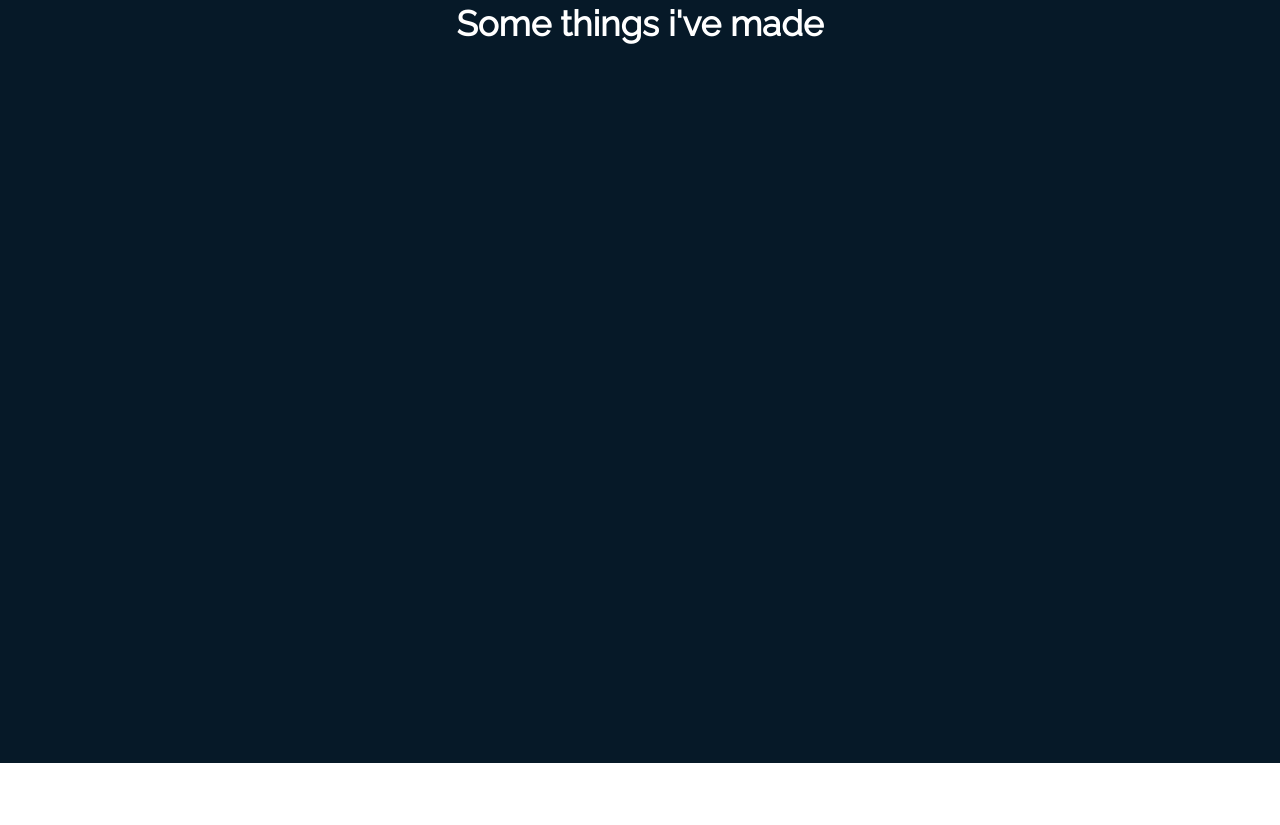
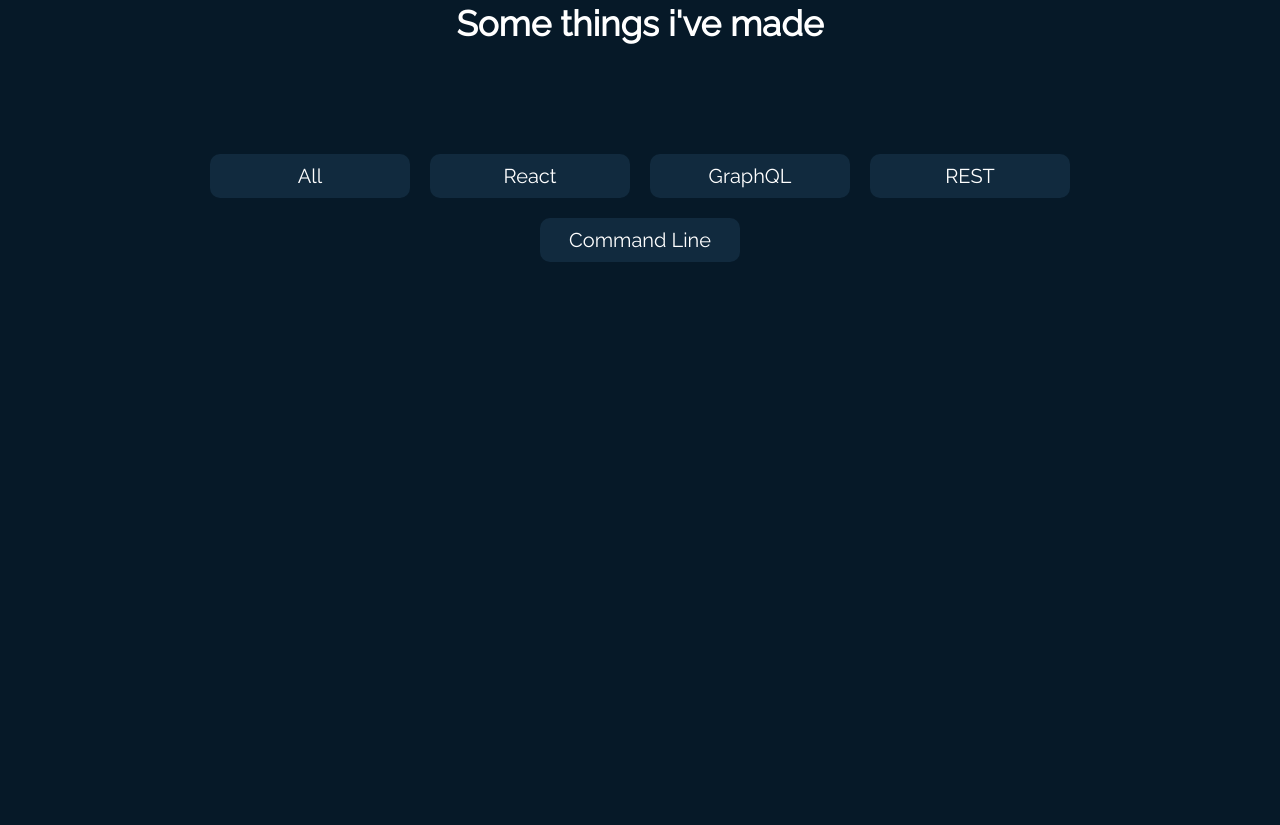
Before and after one commit to olalnoho/portfoliov2, a website: page public/index.html in a window 1280 px wide. Shown: the part 1667-2492 px from the top of the page. Before the commit the page ends 2430 px from the top, so only its background shows below. Drawn offline with Linux system fonts and the light colour scheme.

Commit message:
project section

```diff
--- a/public/css/_components.scss
+++ b/public/css/_components.scss
@@ -13,6 +13,17 @@
       background-color: $btn-primary-hover;
     }
   }
+
+  &--secondary {
+    color: white;
+    background-color: #2a2a5c;
+  }
+
+  &--thirdary {
+    color: white;
+    background-color: #223f55;
+  }
+
   &:hover {
     transform: translateY(-0.3rem);
   }
@@ -29,3 +40,8 @@
     box-shadow: 5px 6px 9px -2px rgba(0, 0, 0, 1);
   }
 }
+
+.button-group {
+  display: flex;
+  justify-content: space-around;
+}
--- a/public/css/_sections.scss
+++ b/public/css/_sections.scss
@@ -74,6 +74,40 @@
 .skills {
   background: $dark-bg;
   color: white;
+  h2 {
+    margin-bottom: 10rem;
+  }
+  &__container {
+    .filter-row {
+      margin-bottom: 5rem;
+      justify-content: center;
+      flex-wrap: wrap;
+      width: 100%;
+      .filter {
+        transition: 0.3s all;
+        border-radius: 1rem;
+        margin: 1rem;
+        padding: 1rem;
+        width: 20rem;
+        background-color: $btn-primary-hover;
+        font-size: 2rem;
+        cursor: pointer;
+        &:hover {
+          background-color: crimson;
+        }
+      }
+    }
+  }
+  .projects {
+    grid-template-columns: repeat(auto-fill, 50rem);
+    justify-content: center;
+    gap: 1rem;
+  }
+  .project {
+    display: flex;
+    flex-direction: column;
+    min-height: 50rem;
+  }
 }
 
 @media screen and (max-width: 600px) {
@@ -86,4 +120,13 @@
       }
     }
   }
+
+  .skills {
+    &__container {
+      width: 100%;
+    }
+    .projects {
+      grid-template-columns: 1fr;
+    }
+  }
 }
--- a/public/index.html
+++ b/public/index.html
@@ -84,6 +84,28 @@
       <h2 class="heading-2 textCenter">
          Some things i've made
       </h2>
+      <div class="skills__container container">
+         <div class="flex filter-row">
+            <div class="filter textCenter">
+               All
+            </div>
+            <div class="filter textCenter">
+               React
+            </div>
+            <div class="filter textCenter">
+               GraphQL
+            </div>
+            <div class="filter textCenter">
+               REST
+            </div>
+            <div class="filter textCenter">
+               Command Line
+            </div>
+         </div>
+         <div class="projects grid">
+            <div class="project"></div>
+         </div>
+      </div>
    </section>
    <script src="./js/animatedbackground.js"></script>
 </body>
```
Also changed, not shown: public/css/main.css.
